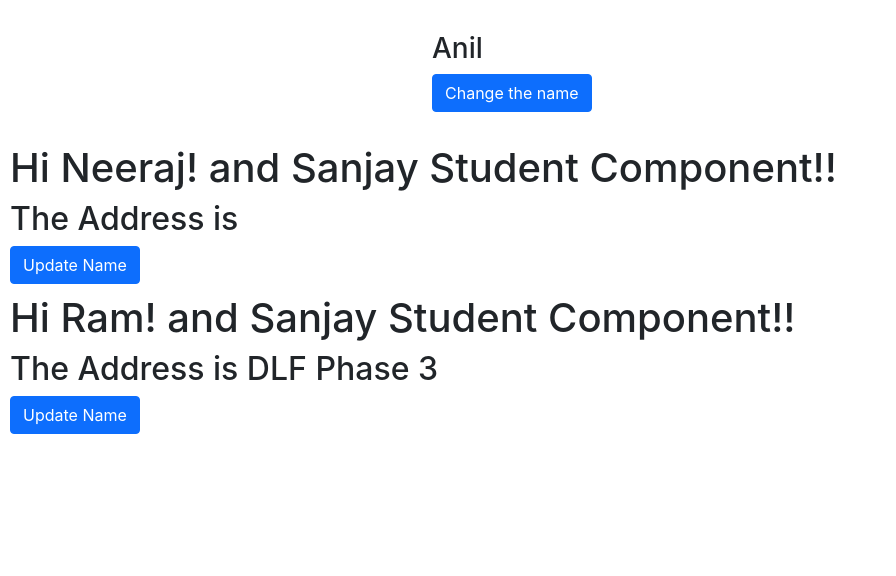
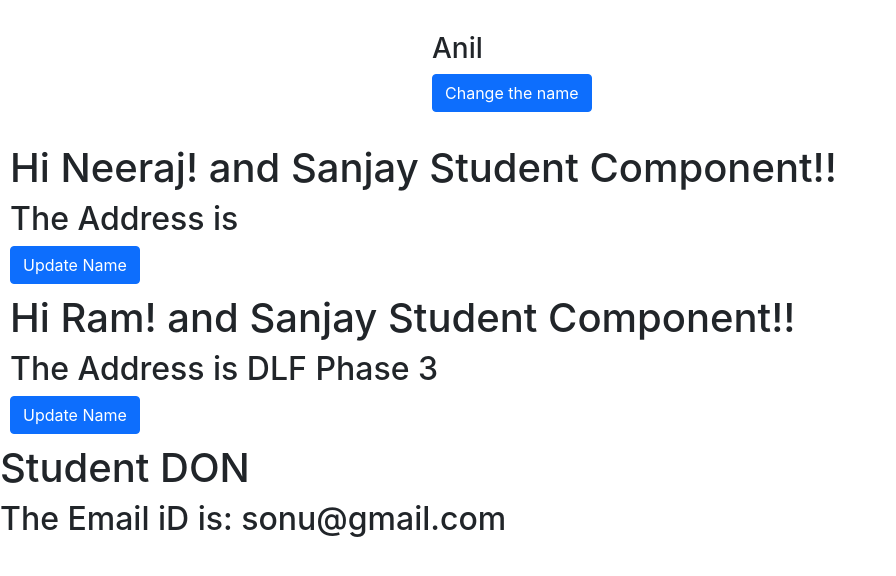
Before and after one commit to neeraj83760/React_Bible, a React (Create React App) app: page / in a window 1280 px wide. Shown: the top 576 px of the page, without its empty margins (0-896 px from the left). Built offline with nearby package versions, Linux system fonts and the light colour scheme.

Commit message:
Created a class component and passed the props In the same

```diff
--- /dev/null
+++ b/src/PropswithClassComponent/Student1.js
@@ -0,0 +1,17 @@
+import React from "react";
+
+class Student1 extends React.Component {
+
+    render(){
+        console.log(this.props)
+        return(
+
+            <div><h1>Student {this.props.name}</h1>
+            <h2>The Email iD is: {this.props.email}</h2>
+            </div>
+        )
+    }
+}
+
+
+export default Student1;
--- a/src/index.js
+++ b/src/index.js
@@ -7,6 +7,7 @@ import './index.css';
 // import State from './Components/State';
 import StateUsingClass from './Components/StateUsingClass';
 import Student from './PropsWithFunctionalComponent/Student';
+import Student1 from './PropswithClassComponent/Student1';
 
 
 const root = ReactDOM.createRoot(document.getElementById('root'));
@@ -19,5 +20,7 @@ root.render(
   <StateUsingClass />
   <Student name ='Neeraj'/>
   <Student name ='Ram' address='DLF Phase 3'/>
+  <Student1 name='DON'email = 'sonu@gmail.com'/>
+
   </React.StrictMode>
 );
```
